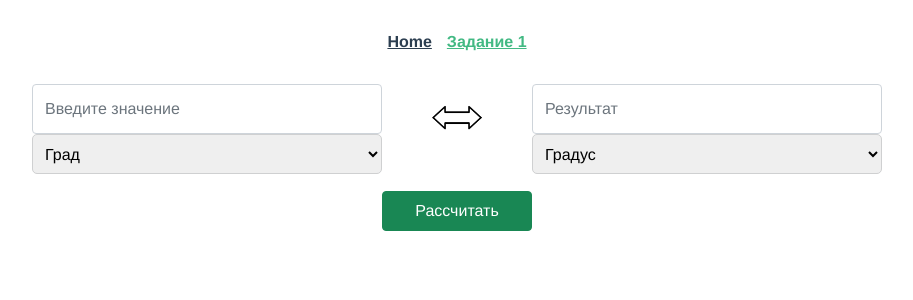
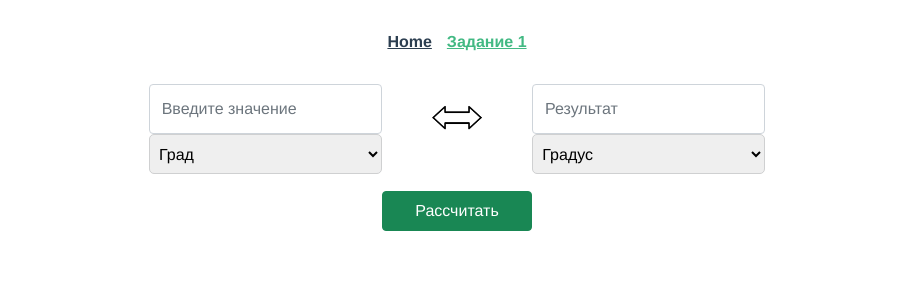
Before and after one commit to Arianr0d/DPO_VUE, a Vue app: page /unitconversion in a window 1280 px wide. Shown: the top 300 px of the page, without its empty margins (183-1096 px from the left). Built offline with nearby package versions, Linux system fonts and the light colour scheme.

Commit message:
исправлен v-model компонента summaryforminput

```diff
--- a/src/views/UnitConversion.vue
+++ b/src/views/UnitConversion.vue
@@ -94,7 +94,7 @@ export default {
    }
 
    .width_el {
-      width: 350px;
+      width: vw(350);
       height: 50px;
    }
 
@@ -106,7 +106,7 @@ export default {
       cursor: pointer;
 
       margin-bottom: vw(20);
-      padding-left: 8px;
+      padding-left: vw(8);
    }
 
    select:hover,
```
